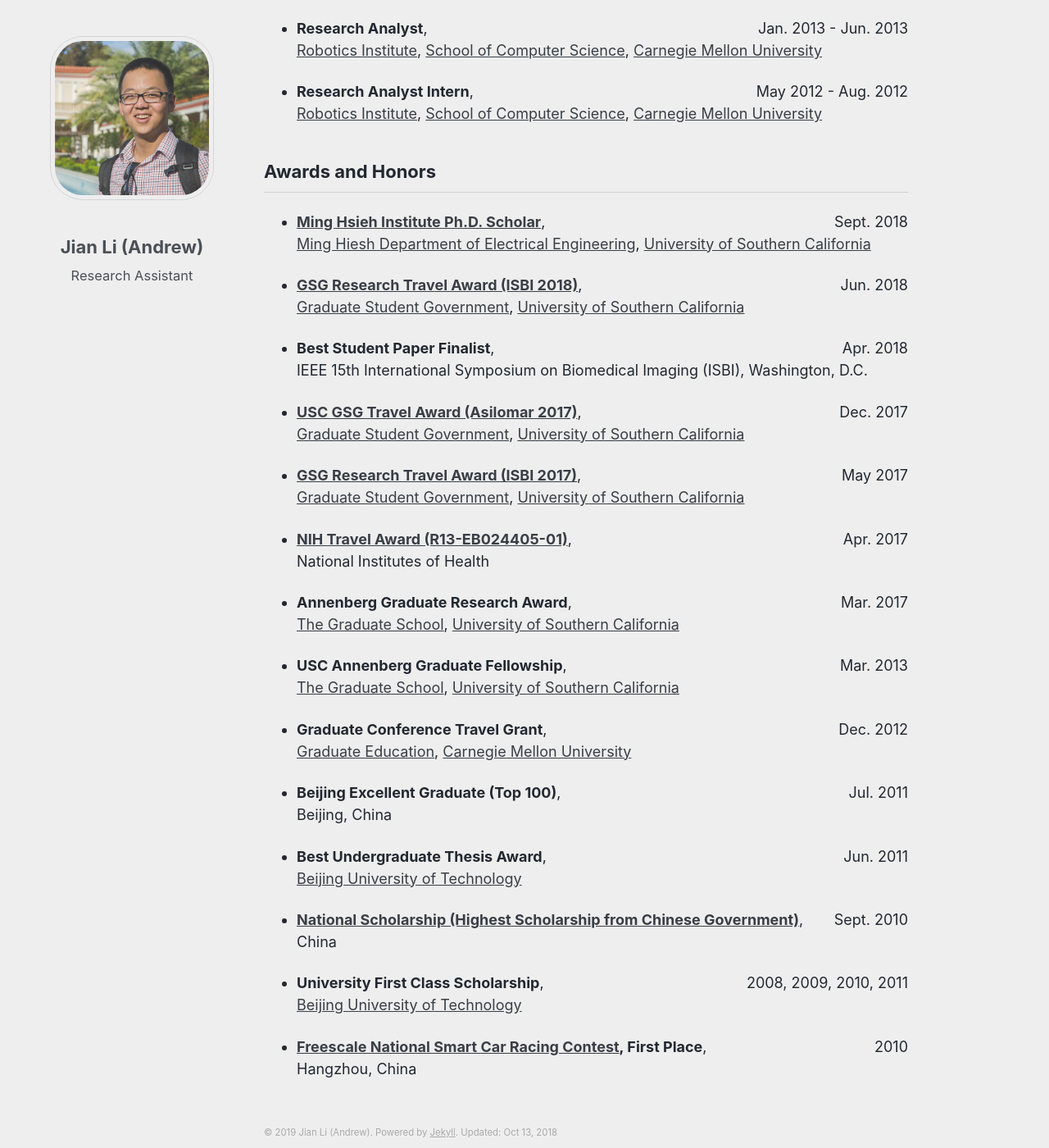
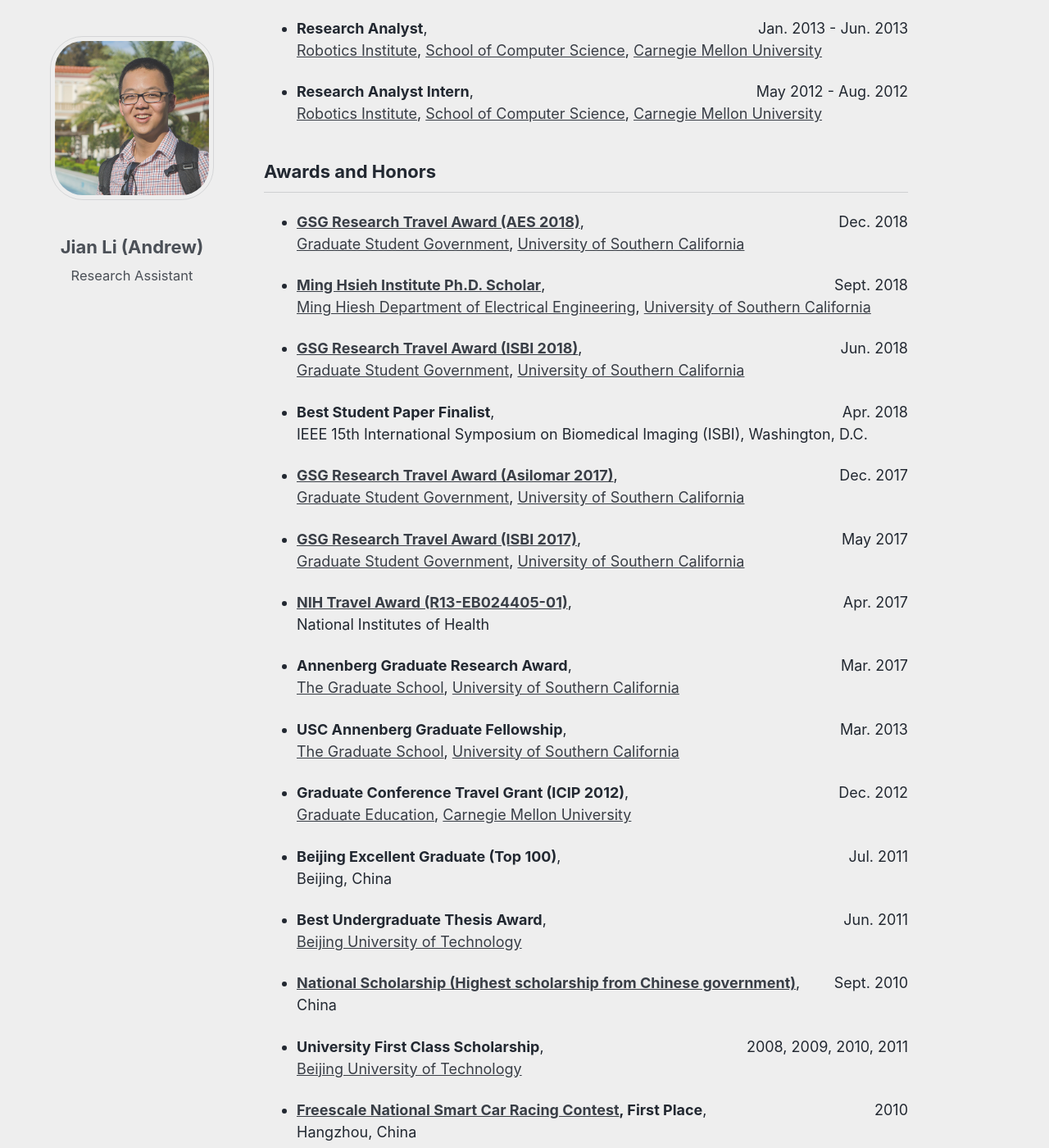
Before and after one commit to silencer1127/silencer1127.github.io, a Jekyll site: the page built from _pages/profile.md, in a window 1280 px wide and 1400 px high, scrolled down 1167 px. Shown: the whole window at 82% size. Built offline with Jekyll 4.4.1, drawn with Linux system fonts in a browser that asks for light colours; comment, search, counter and statistics services are not loaded; some of the changed text lies outside the part shown.

Commit message:
updated jiip publication and gsg award

```diff
--- a/_pages/profile.md
+++ b/_pages/profile.md
@@ -50,6 +50,9 @@ Security Business Unit, [Juniper Networks Inc.](https://www.juniper.net){:.prf_e
 
 ## Awards and Honors
 
+* **[GSG Research Travel Award (AES 2018)](http://gsg.usc.edu/student-funding/travel-grants/){:.prf_ext}{:#prf_gsg_aes_grant}{:target="gsg_travel_grant"}**, <span class="align-right">Dec. 2018</span>
+[Graduate Student Government](https://gsg.usc.edu){:.prf_ext}{:#prf_gsg_isbi_homepage}{:target="gsg_homepage"}, [University of Southern California](http://www.usc.edu){:.prf_ext}{:#prf_gsg_isbi_usc}{:target="usc_homepage"}
+
 * **[Ming Hsieh Institute Ph.D. Scholar](https://minghsiehee.usc.edu/mhi-home/mhi-mhi-scholars/){:.prf_ext}{:#prf_mhi_scholar}{:target="mhi_scholar"}**, <span class="align-right">Sept. 2018</span>
 [Ming Hiesh Department of Electrical Engineering](https://minghsiehee.usc.edu){:.prf_ext}{:#prf_ee}{:target="mhi_ee_homepage"}, [University of Southern California](http://www.usc.edu){:.prf_ext}{:#prf_mhi_usc_homepage}{:target="usc_homepage"}
 
@@ -59,7 +62,7 @@ Security Business Unit, [Juniper Networks Inc.](https://www.juniper.net){:.prf_e
 * **Best Student Paper Finalist**, <span class="align-right">Apr. 2018</span>
 IEEE 15th International Symposium on Biomedical Imaging (ISBI), Washington, D.C.
 
-* **[USC GSG Travel Award (Asilomar 2017)](http://gsg.usc.edu/student-funding/travel-grants/){:.prf_ext}{:#prf_gsg_asilomar_grant}{:target="gsg_travel_grant"}**, <span class="align-right">Dec. 2017</span>
+* **[GSG Research Travel Award (Asilomar 2017)](http://gsg.usc.edu/student-funding/travel-grants/){:.prf_ext}{:#prf_gsg_asilomar_grant}{:target="gsg_travel_grant"}**, <span class="align-right">Dec. 2017</span>
 [Graduate Student Government](https://gsg.usc.edu){:.prf_ext}{:#prf_gsg_asilomar_homepage}{:target="gsg_homepage"}, [University of Southern California](http://www.usc.edu){:.prf_ext}{:#prf_gsg_asilomar_usc}{:target="usc_homepage"}
 
 * **[GSG Research Travel Award (ISBI 2017)](http://gsg.usc.edu/student-funding/travel-grants/){:.prf_ext}{:#prf_gsg_isbi_grant}{:target="gsg_travel_grant"}**, <span class="align-right">May 2017</span>
@@ -74,7 +77,7 @@ National Institutes of Health
 * **USC Annenberg Graduate Fellowship**, <span class="align-right">Mar. 2013</span>
 [The Graduate School](http://graduateschool.usc.edu){:.prf_ext}{:#prf_annenberg_fellowship_graduate_school}{:target="usc_graduate_school_homepage"}, [University of Southern California](http://www.usc.edu){:.prf_ext}{:#prf_annenberg_fellowship_usc}{:target="usc_homepage"}
 
-* **Graduate Conference Travel Grant**, <span class="align-right">Dec. 2012</span>
+* **Graduate Conference Travel Grant (ICIP 2012)**, <span class="align-right">Dec. 2012</span>
 [Graduate Education](https://www.cmu.edu/graduate){:.prf_ext}{:#prf_cmu_grad_edu}{:target="cmu_grad_edu"}, [Carnegie Mellon University](http://www.cmu.edu){:.prf_ext}{:#prf_conf_travel_award_cmu}{:target="cmu_homepage"}
 
 * **Beijing Excellent Graduate (Top 100)**, <span class="align-right">Jul. 2011</span>
@@ -83,7 +86,7 @@ Beijing, China
 * **Best Undergraduate Thesis Award**, <span class="align-right">Jun. 2011</span>
 [Beijing University of Technology](http://www.bjut.edu.cn){:.prf_ext}{:#prf_scholarship_bjut}{:target="bjut_homepage"}
 
-* **[National Scholarship (Highest Scholarship from Chinese Government)](https://baike.baidu.com/item/%E5%9B%BD%E5%AE%B6%E5%A5%96%E5%AD%A6%E9%87%91/9693046){:.prf_ext}{:#prf_national_scholarship}{:target="bjut_national_scholarship"}**, <span class="align-right">Sept. 2010</span>
+* **[National Scholarship (Highest scholarship from Chinese government)](https://baike.baidu.com/item/%E5%9B%BD%E5%AE%B6%E5%A5%96%E5%AD%A6%E9%87%91/9693046){:.prf_ext}{:#prf_national_scholarship}{:target="bjut_national_scholarship"}**, <span class="align-right">Sept. 2010</span>
 China
 
 * **University First Class Scholarship**, <span class="align-right">2008, 2009, 2010, 2011</span>
```
Also changed, not shown: other parts of _pages/profile.md (+2 -2 lines), _pages/publication.md (+36 -16 lines), index.md (+1 -1 lines).
